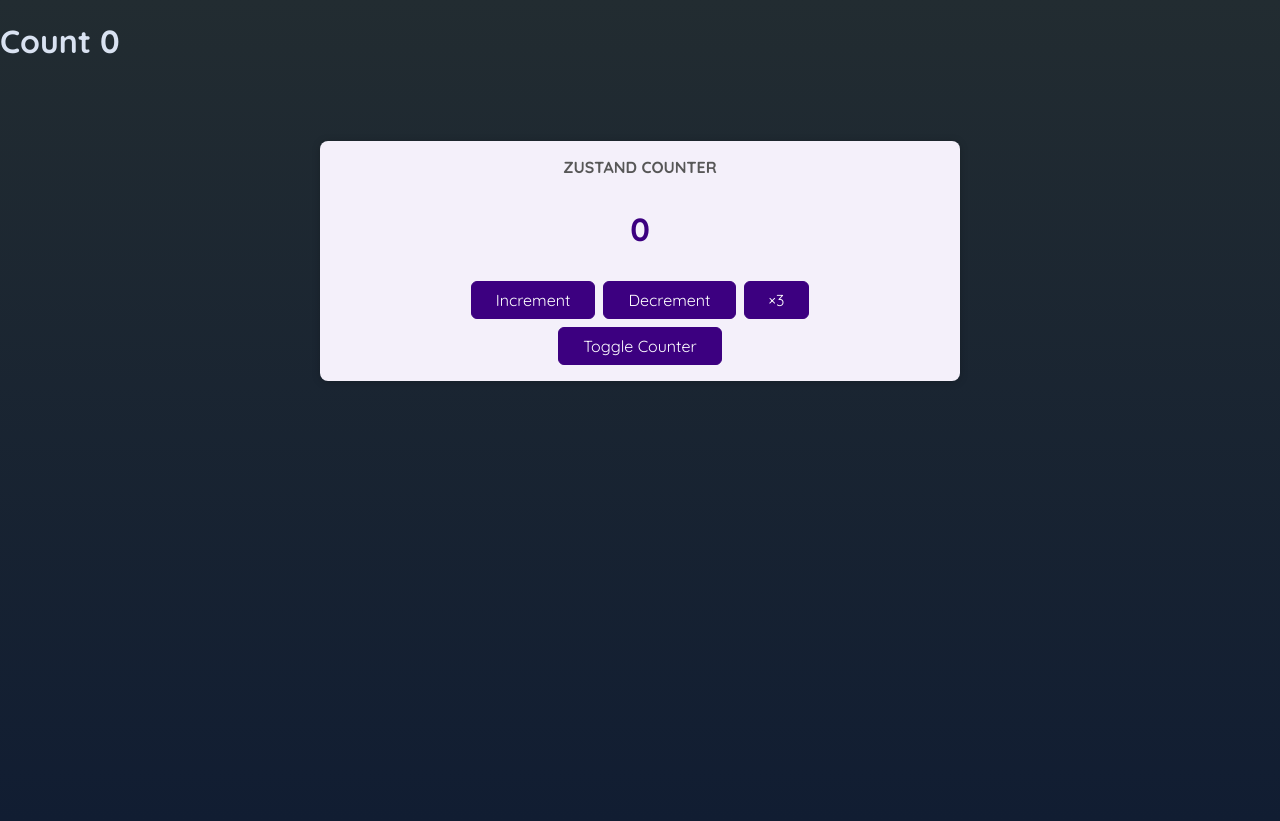
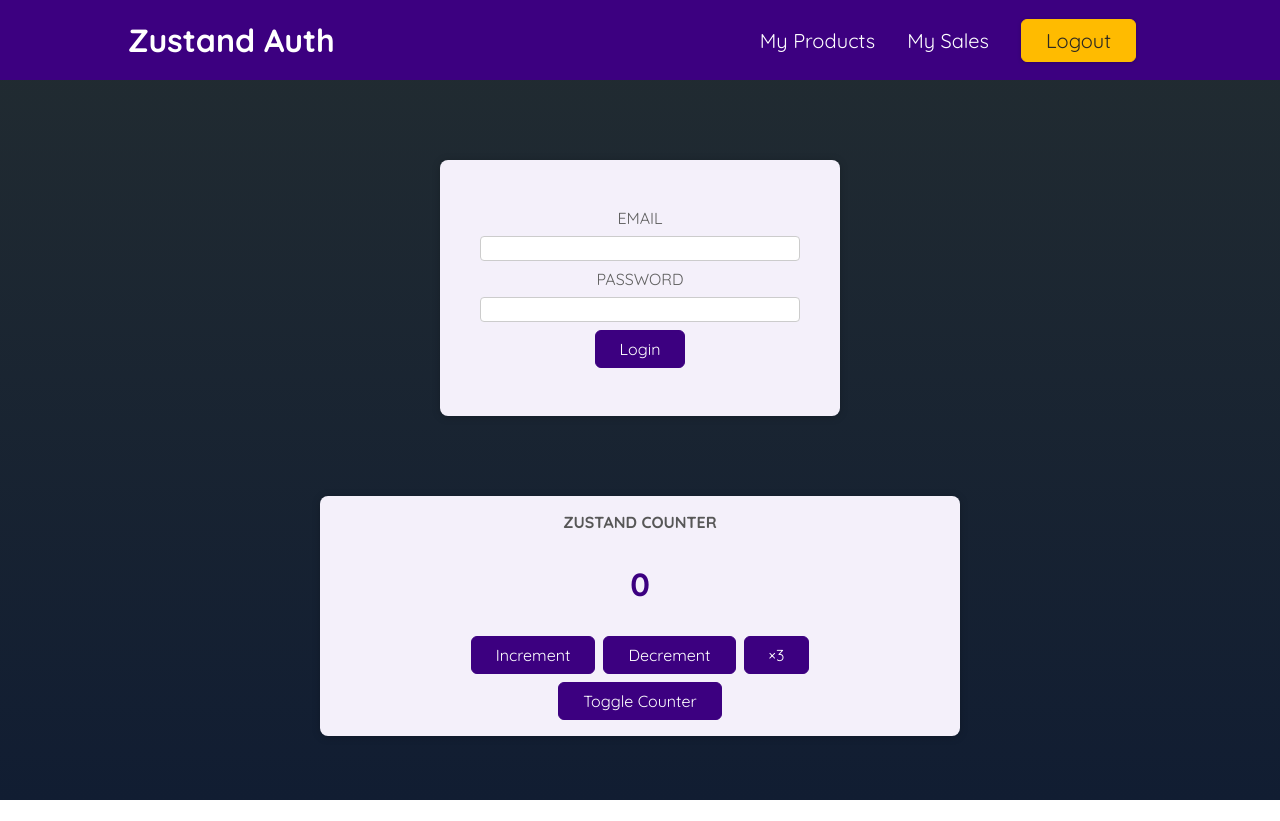
Before and after one commit to Kanggwanju/react-advanced202509, a React (Vite) app: page / in a window 1280 px wide. After the commit the page ends 800 px from the top, so only its background shows below. Built offline with nearby package versions, Linux system fonts and the light colour scheme.

Commit message:
인증 관련 컴포넌트 추가

```diff
--- a/src/App.jsx
+++ b/src/App.jsx
@@ -1,16 +1,16 @@
-import React, { useState } from 'react';
+import React from 'react';
 
 import './App.css';
 import ZustandCounter from './zustand-practice/components/ZustandCounter.jsx';
-import {useCounterStore} from './zustand-practice/store/counterStore.js';
+import Header from './zustand-practice/components/Header.jsx';
+import Auth from './zustand-practice/components/Auth.jsx';
 
 const App = () => {
 
-  const {count} = useCounterStore();
-
   return (
     <>
-      <h1>Count {count}</h1>
+      <Header />
+      <Auth />
       <ZustandCounter />
     </>
   );
--- /dev/null
+++ b/src/zustand-practice/components/Auth.jsx
@@ -0,0 +1,35 @@
+import styles from './Auth.module.scss';
+
+const Auth = () => {
+
+
+  const handleSubmit = (e) => {
+    e.preventDefault();
+  };
+
+  return (
+    <main className={styles.auth}>
+      <section>
+        <form onSubmit={handleSubmit}>
+          <div className={styles.control}>
+            <label htmlFor='email'>Email</label>
+            <input
+              type='email'
+              id='email'
+            />
+          </div>
+          <div className={styles.control}>
+            <label htmlFor='password'>Password</label>
+            <input
+              type='password'
+              id='password'
+            />
+          </div>
+          <button>Login</button>
+        </form>
+      </section>
+    </main>
+  );
+};
+
+export default Auth;
--- /dev/null
+++ b/src/zustand-practice/components/Auth.module.scss
@@ -0,0 +1,29 @@
+.auth {
+  margin: 5rem auto;
+  box-shadow: 0 1px 8px rgba(0, 0, 0, 0.2);
+  width: 25rem;
+  border-radius: 8px;
+  padding: 1rem;
+  text-align: center;
+  background-color: #f4f0fa;
+}
+
+.control {
+  margin-bottom: 0.5rem;
+
+  label {
+    display: block;
+    color: #616161;
+    text-transform: uppercase;
+    margin-bottom: 0.5rem;
+  }
+
+  input {
+    display: block;
+    width: 20rem;
+    margin: auto;
+    border-radius: 4px;
+    padding: 0.25rem;
+    border: 1px solid #ccc;
+  }
+}
--- /dev/null
+++ b/src/zustand-practice/components/Header.jsx
@@ -0,0 +1,27 @@
+import styles from './Header.module.scss';
+
+const Header = () => {
+
+
+  return (
+    <header className={styles.header}>
+      <h1>Zustand Auth</h1>
+
+      <nav>
+        <ul>
+          <li>
+            <a href="/public">My Products</a>
+          </li>
+          <li>
+            <a href="/public">My Sales</a>
+          </li>
+          <li>
+            <button>Logout</button>
+          </li>
+        </ul>
+      </nav>
+    </header>
+  );
+};
+
+export default Header;
--- /dev/null
+++ b/src/zustand-practice/components/Header.module.scss
@@ -0,0 +1,48 @@
+.header {
+  width: 100%;
+  height: 5rem;
+  display: flex;
+  justify-content: space-between;
+  align-items: center;
+  background-color: #3c0080;
+  color: white;
+  padding: 0 10%;
+
+  ul {
+    display: flex;
+    list-style: none;
+    margin: 0;
+    padding: 0;
+    align-items: center;
+  }
+
+  li {
+    margin: 0 1rem;
+  }
+
+  a {
+    text-decoration: none;
+    color: white;
+    font-size: 1.25rem;
+    &:hover,
+    &:active {
+      color: #b864da;
+    }
+  }
+
+
+  button {
+    font-size: 1.25rem;
+    background-color: #ffbb00;
+    border: 1px solid #ffbb00;
+    padding: 0.5rem 1.5rem;
+    box-shadow: 0 1px 4px rgba(0, 0, 0, 0.2);
+    color: #2c2922;
+    &:hover,
+    &:active {
+      background-color: #ffa600;
+      border-color: #ffa600;
+    }
+  }
+
+}
```
Also changed, not shown: src/zustand-practice/components/UserProfile.jsx (added, +11 -0 lines), src/zustand-practice/components/UserProfile.module.scss (added, +14 -0 lines).
